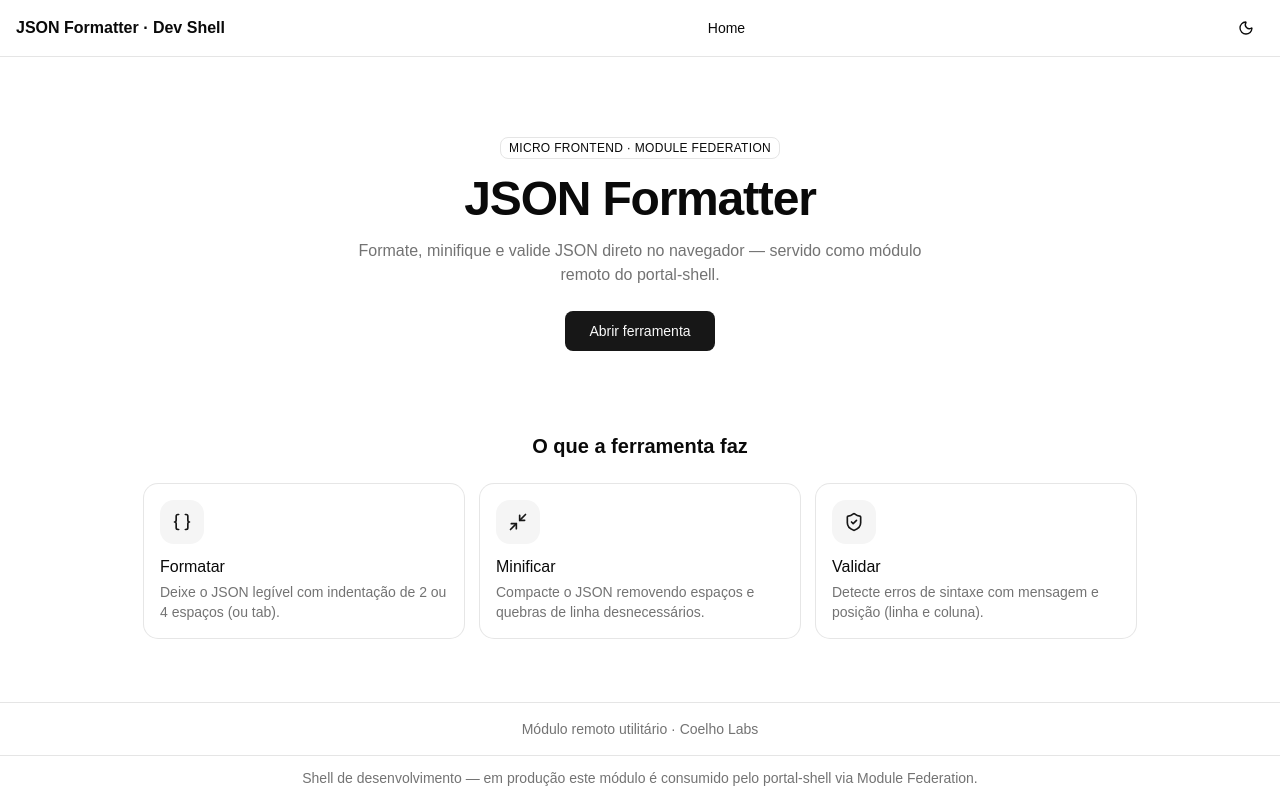
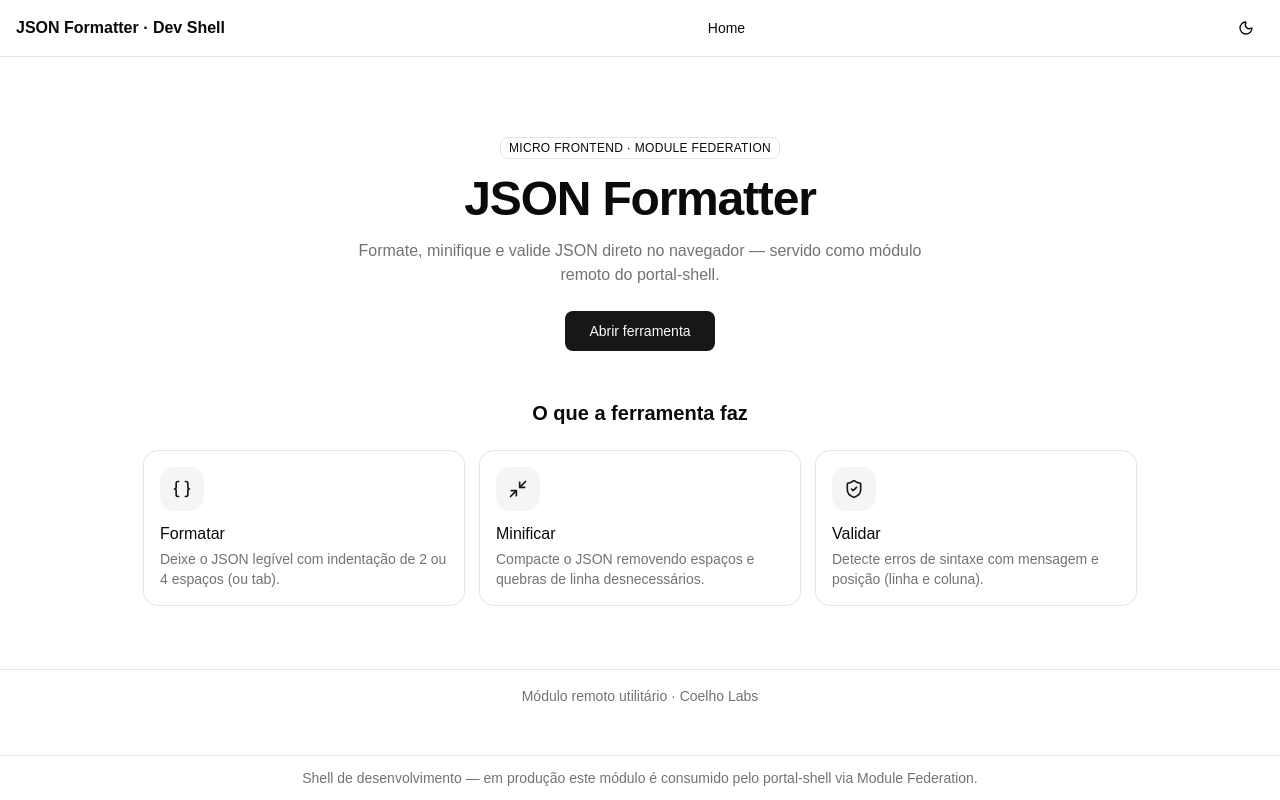
Before and after one commit to coelho-labs/json-formatter-mfe, a React (Vite) app: page /json-formatter/ in a window 1280 px wide. Built offline with nearby package versions, Linux system fonts and the light colour scheme.

Commit message:
fix(home.page): fix layout width

```diff
--- a/src/pages/home/Home.page.tsx
+++ b/src/pages/home/Home.page.tsx
@@ -55,7 +55,7 @@
 
 export default function Home() {
   return (
-    <div className="flex flex-1 flex-col">
+    <div className="flex h-full flex-col">
       <section className="mx-auto flex w-full max-w-3xl flex-1 flex-col items-center gap-4 px-4 pt-20 pb-12 text-center">
         <Badge variant="outline" className="uppercase tracking-wide">
           Micro Frontend · Module Federation
```
